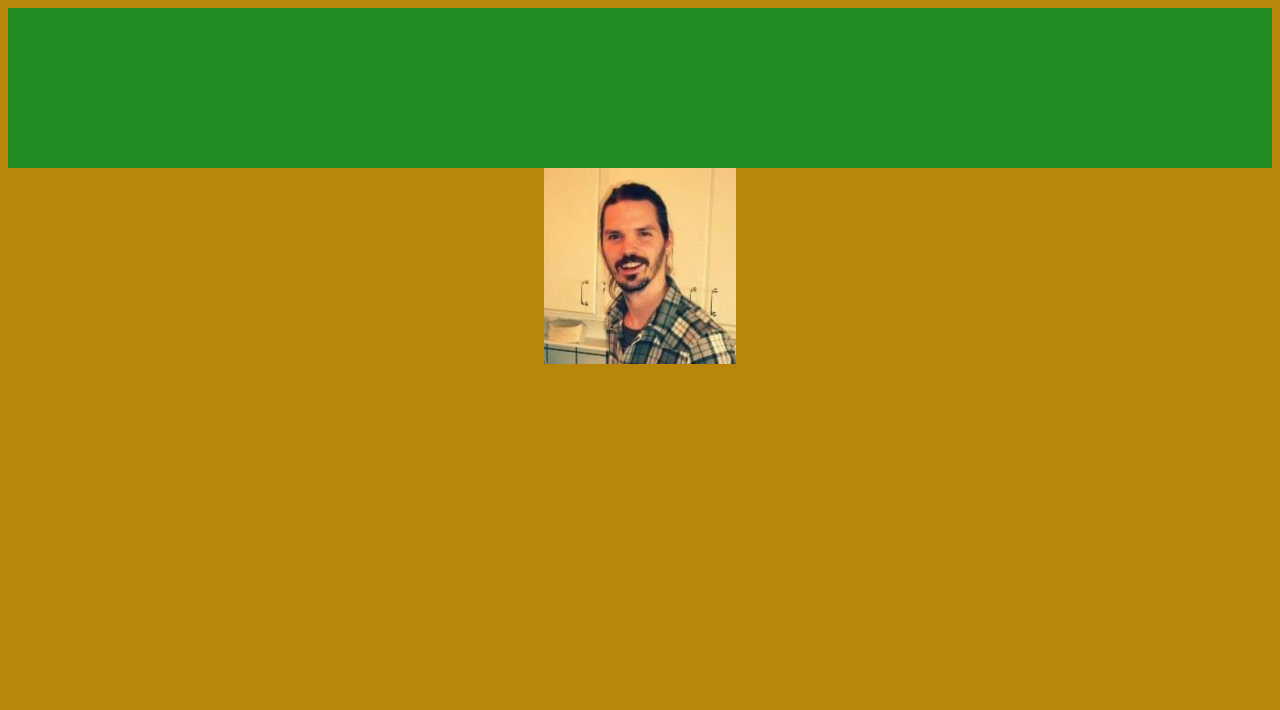
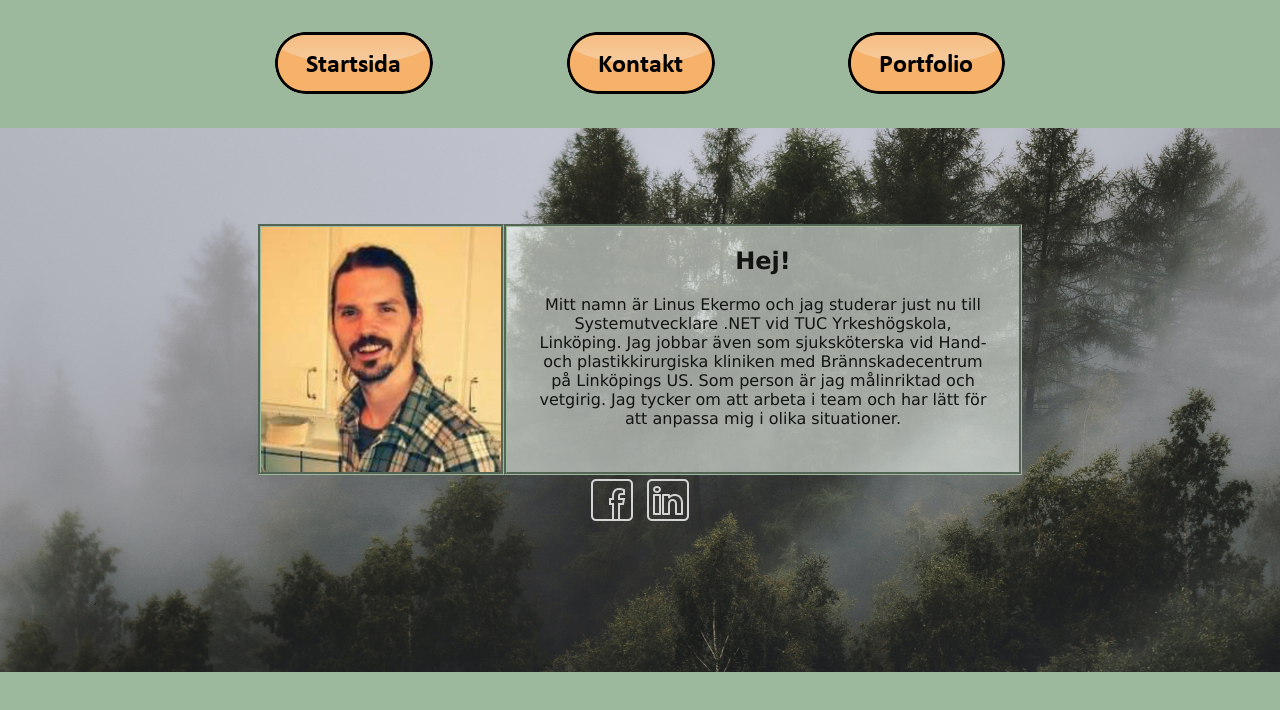
Before and after one commit to Linueker/Linueker.github.io, a plain HTML site: page startsida.html in a window 1280 px wide. Drawn offline with Linux system fonts and the light colour scheme.

Commit message:
presentation och design

```diff
--- a/startsida.html
+++ b/startsida.html
@@ -7,12 +7,34 @@
 
     <body>
         <header>
+            <center>
+            <nav class="meny">
+                <li style="display: inline;" class="menyval"><a href="startsida.html"><img src="ikoner/button_startsida.png" alt=""></a></li>
+                <li style="display: inline;" class="menyval"><a href="kontakt.html"><img src="ikoner/button_kontakt.png" alt=""></a></li>
+                <li style="display: inline;" class="menyval"><a href="projekt.html"><img src="ikoner/button_portfolio.png" alt=""></a></li>
+            </nav>
+        </center>
+        </header>
 
-        </header>
-        <center>
-            <img style="width: 12em;" src="Screenshot_20231013_090759_Gallery.jpg" alt="Could not display image..">
+            <section class="presentation">
 
-        </center>
+                <img style="width: 15em;" class="linus" src="Screenshot_20231013_090759_Gallery.jpg" alt="Could not display image..">
+                <section class="infotext">
+                    <h2>Hej!</h2>
+                    <p>Mitt namn är Linus Ekermo och jag studerar just nu till Systemutvecklare .NET vid TUC Yrkeshögskola, Linköping.
+                        Jag jobbar även som sjuksköterska vid Hand- och plastikkirurgiska kliniken med Brännskadecentrum på Linköpings US. Som person är jag målinriktad och vetgirig.
+                    Jag tycker om att arbeta i team och har lätt för att anpassa mig i olika situationer.</p>
+                </section>
+
+
+            </section>
+            <section>
+                <center>
+                <a href="https://www.facebook.com/linus.ekermo" target="_blank" class="socialbuttons"><img src="ikoner/icons8-facebook-50.png" alt="Could not display image.."></a>
+                <a href="https://www.linkedin.com/in/linus-ekermo-676192290/?originalSubdomain=se" target="_blank" class="socialbuttons"><img src="ikoner/icons8-linkedin-50.png" alt="Could not display image.."></a>
+                </center>
+            </section>
+
         <footer>
 
         </footer>
--- a/style.css
+++ b/style.css
@@ -1,15 +1,67 @@
 body
 {
-    background-color: darkgoldenrod;
+    font-family: Verdana, Geneva, Tahoma, sans-serif;
+    background-image: url(pexels-eberhard-grossgasteiger-1367192.jpg);
+    background-size: 100%;
+    margin: 0;
 }
 
 header
 {
-    padding-top: 10em;
-    background-color:forestgreen
+    background-color:#9db99d;
+    position: fixed; top: 0;
+    height: 8em; width: 100%;
+    float: left;
 }
 
 footer
 {
-    background-color: forestgreen;
+    background-color: #9db99d;
+    position: fixed; bottom: 0;
+    height: 8em; width: 100%;
 }
+
+.linus
+{
+    border-style: groove;
+    border-color: #9db99d;
+}
+
+.presentation
+{
+    padding-top: 14em; place-content: center;
+    color: #121412;
+    display: flex;
+}
+
+.infotext
+{
+    padding-left: 2em;
+    padding-right: 2em;
+    text-align: center;
+    font-family:Verdana, Geneva, Tahoma, sans-serif;
+    width: 28em;
+    border-style: groove;
+    border-color: #9db99d;
+    background-color: rgba(239, 245, 239, 0.6);
+}
+.socialbuttons:hover
+{
+    opacity: 0.7;
+}
+.meny
+{
+    padding: 2em;
+}
+.menyval
+{
+    padding: 4em;
+}
+.menyval:hover
+{
+    opacity: 0.7;
+}
+.formulär
+{
+    padding: 8em;
+}
```
Also changed, not shown: kontakt.html (added, +44 -0 lines), projekt.html (added, +23 -0 lines), ikoner/button_kontakt.png (added), ikoner/button_portfolio.png (added), ikoner/button_startsida.png (added), ikoner/icons8-facebook-50.png (added), ikoner/icons8-linkedin-50.png (added), pexels-eberhard-grossgasteiger-1367192.jpg (added).
